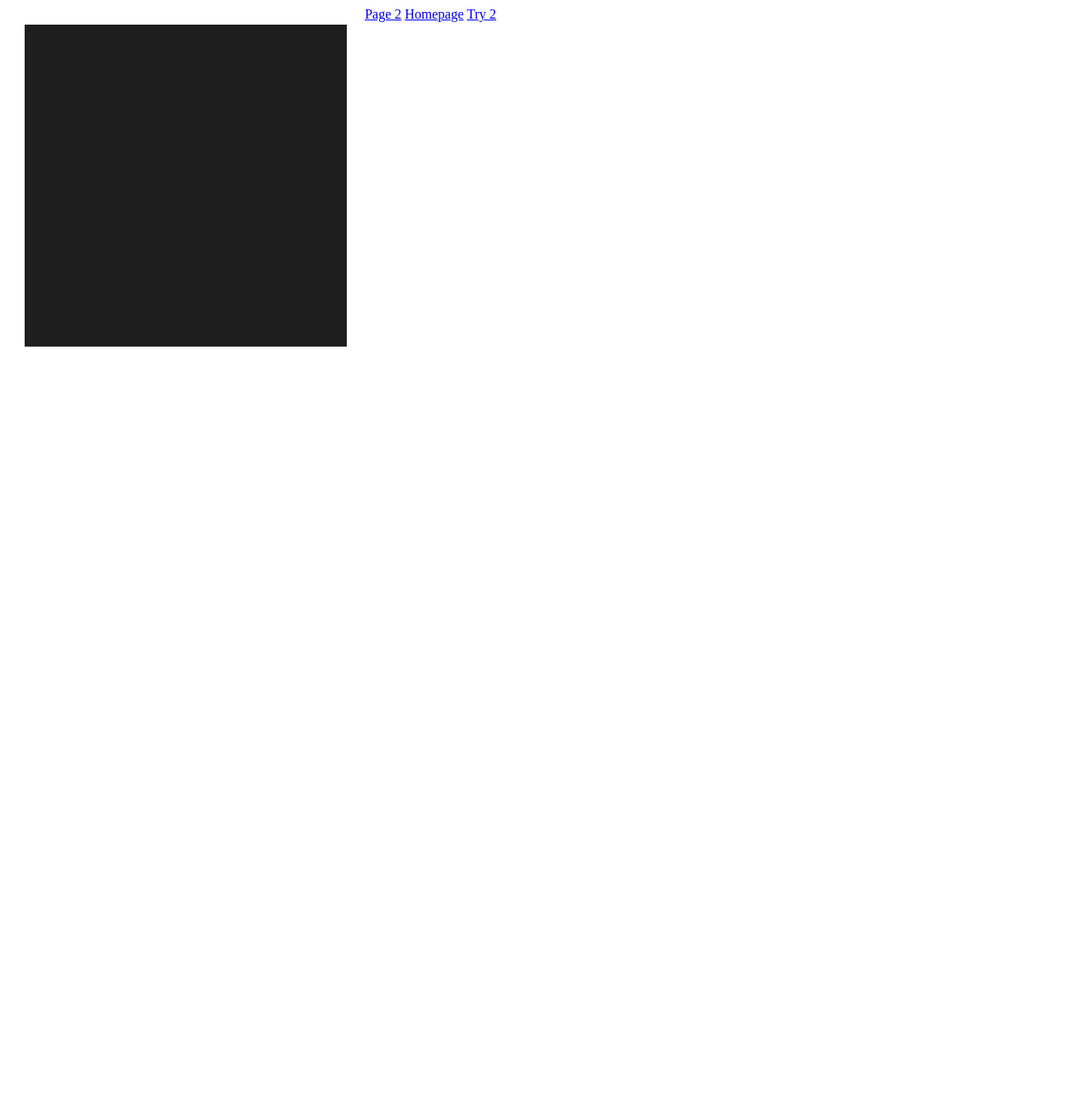
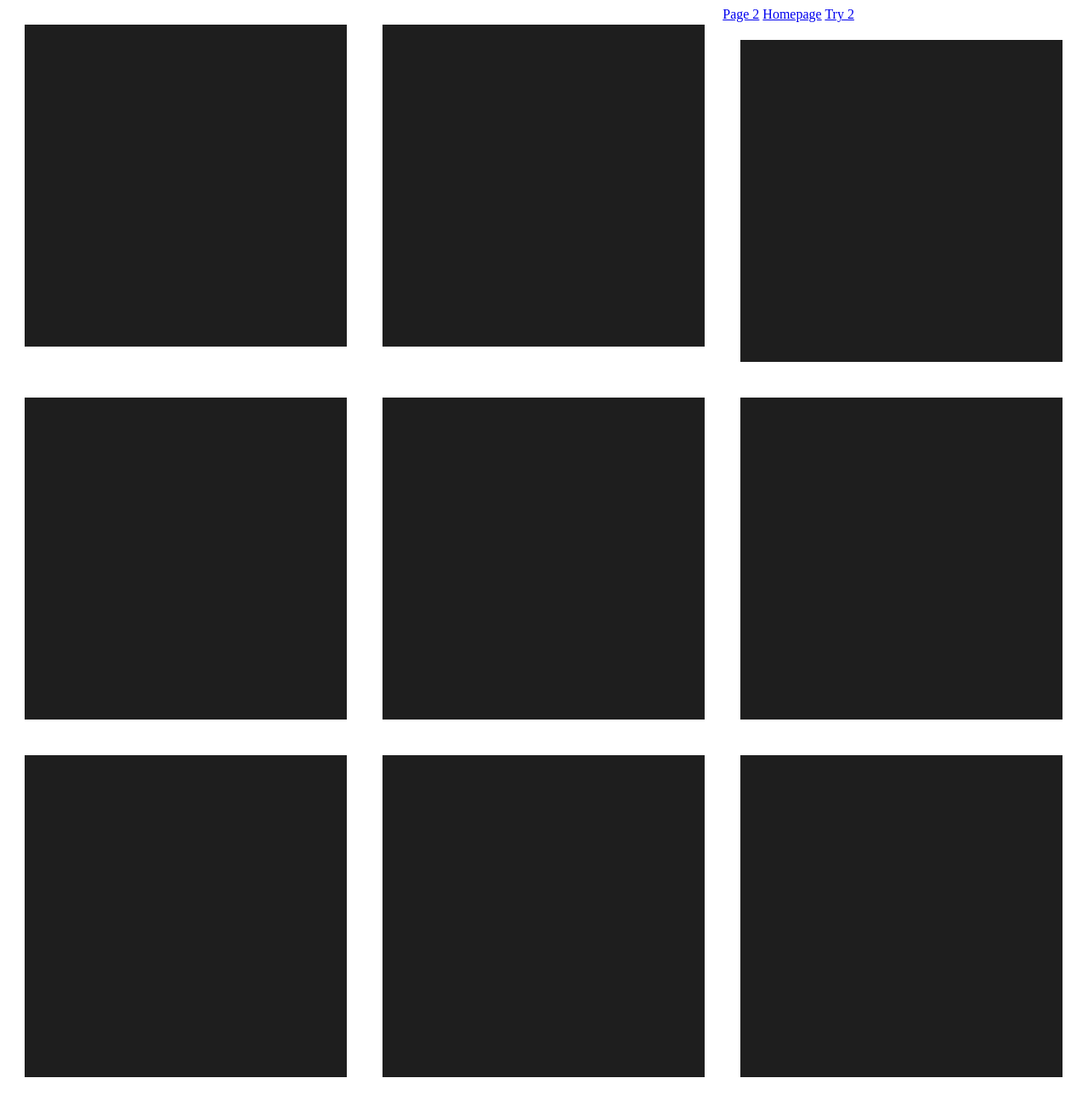
Before and after one commit to NFTArtists/Home, a Jekyll site: the page built from index.html, in a window 1280 px wide. Shown: the whole page at 85% size. Built offline with Jekyll 4.4.1, drawn with Linux system fonts in a browser that asks for light colours; a script that is not in the unit is left out; before the commit the page ends 900 px from its top, so only the background shows below that.

Commit message:
Update index.html

```diff
--- a/index.html
+++ b/index.html
@@ -13,7 +13,21 @@ filename: index.html
         <script src="myscript.js"></script>
     </head>
 
-<div></div>
+            <body>
+                     <!-- 1st row */ -->
+                        <div></div>
+                        <div></div>
+                        <div></div>
+                     <!-- 2nd row */ -->
+                        <div></div>
+                        <div></div>
+                        <div></div>
+                     <!-- 3rd row */ -->
+                        <div></div>
+                        <div></div>
+                        <div></div>
+            </body>
+
 
 
 </html>
```
